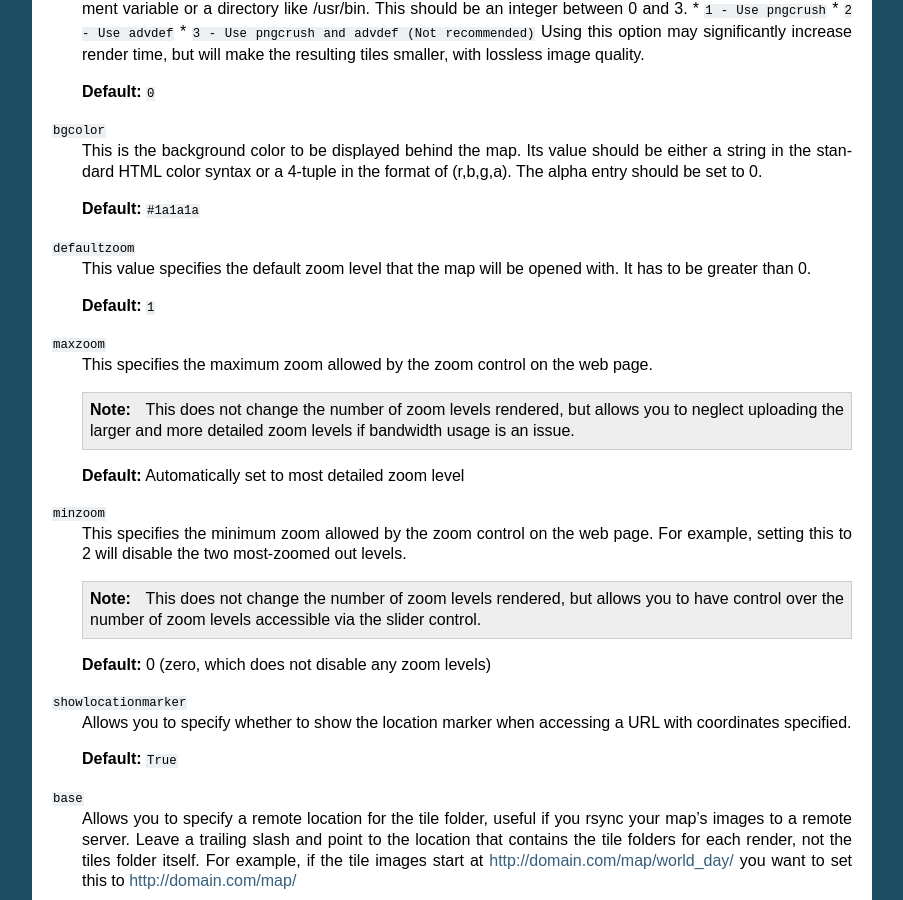
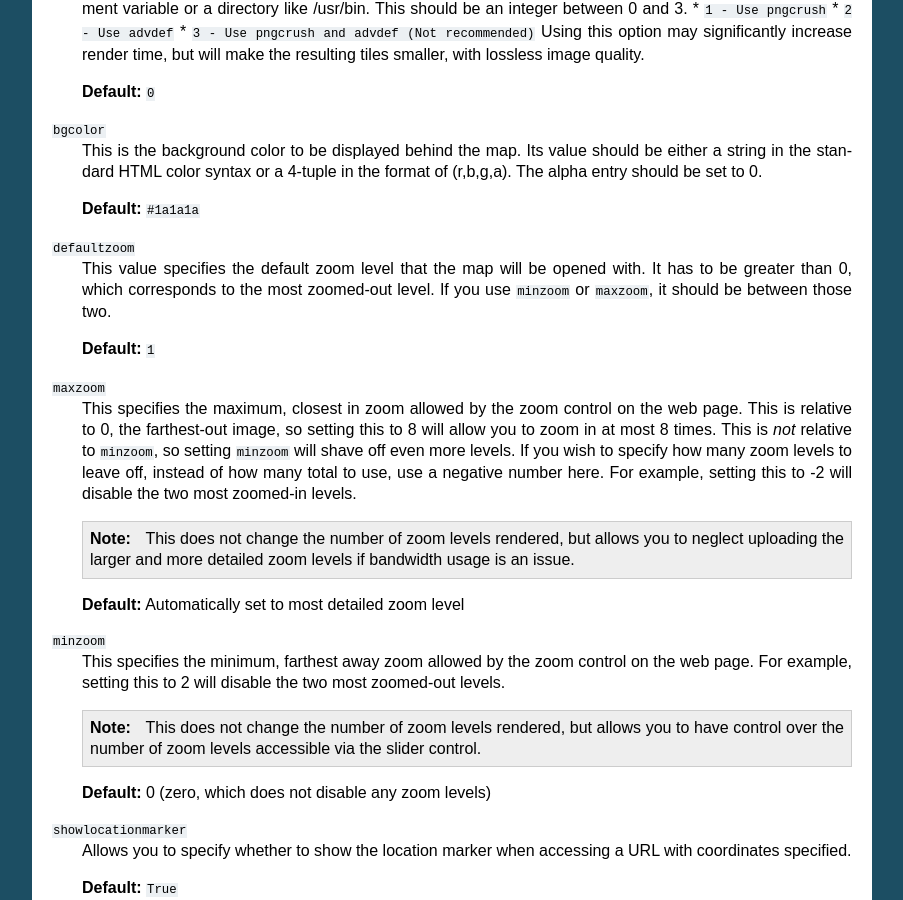
Before and after one commit to overviewer/Minecraft-Overviewer, a Sphinx documentation site: the page built from docs/config.rst, in a window 1280 px wide and 900 px high, scrolled down 8524 px. Shown: the whole window, without its empty margins (198-1101 px from the left). Built offline with Sphinx 7.4.7, drawn with Linux system fonts in a browser that asks for light colours.

Commit message:
general fixes for min/maxzoom, documentation cleared up
hopeful fix for #1086

```diff
--- a/docs/config.rst
+++ b/docs/config.rst
@@ -566,13 +566,22 @@ values. The valid configuration keys are listed below.
     **Default:** ``#1a1a1a``
 
 ``defaultzoom``
-    This value specifies the default zoom level that the map will be opened
-    with. It has to be greater than 0.
+    This value specifies the default zoom level that the map will be
+    opened with. It has to be greater than 0, which corresponds to the
+    most zoomed-out level. If you use ``minzoom`` or ``maxzoom``, it
+    should be between those two.
 
     **Default:** ``1``
 
 ``maxzoom``
-    This specifies the maximum zoom allowed by the zoom control on the web page.
+    This specifies the maximum, closest in zoom allowed by the zoom
+    control on the web page. This is relative to 0, the farthest-out
+    image, so setting this to 8 will allow you to zoom in at most 8
+    times. This is *not* relative to ``minzoom``, so setting
+    ``minzoom`` will shave off even more levels. If you wish to
+    specify how many zoom levels to leave off, instead of how many
+    total to use, use a negative number here. For example, setting
+    this to -2 will disable the two most zoomed-in levels.
 
     .. note::
 
@@ -583,8 +592,9 @@ values. The valid configuration keys are listed below.
     **Default:** Automatically set to most detailed zoom level
 
 ``minzoom``
-    This specifies the minimum zoom allowed by the zoom control on the web page.  For
-    example, setting this to 2 will disable the two most-zoomed out levels.
+    This specifies the minimum, farthest away zoom allowed by the zoom
+    control on the web page. For example, setting this to 2 will
+    disable the two most zoomed-out levels.
 
     .. note::
 
```
Also changed, not shown: 2 other files.
